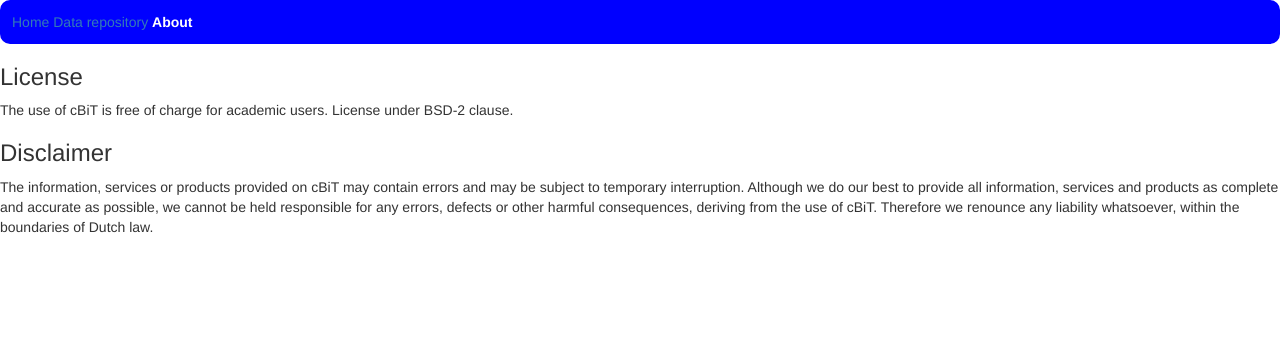
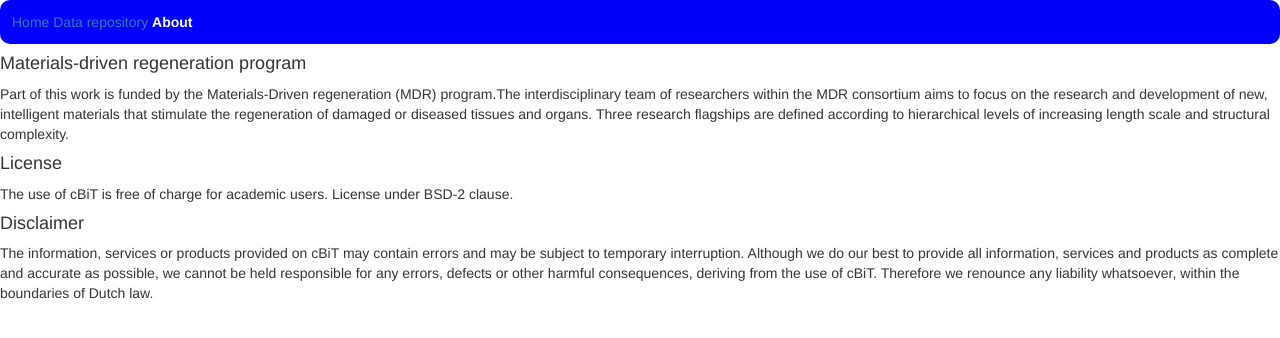
Before and after one commit to TJMKuijpers/BMA, a website: page index.html at #!/about in a window 1280 px wide. Drawn offline with nearby package versions, Linux system fonts and the light colour scheme; some packages are replaced by stand-ins of ours; files whose address does not match are found by name.

Commit message:
Add files via upload

```diff
--- a/js/templates/about.html
+++ b/js/templates/about.html
@@ -1,10 +1,11 @@
 <div>
-
-    <h3>License</h3>
+    <h4>Materials-driven regeneration program</h4>
+    <p>Part of this work is funded by the Materials-Driven regeneration (MDR) program.The interdisciplinary team of researchers within the MDR consortium aims to focus on the research and development of new, intelligent materials that stimulate the regeneration of damaged or diseased tissues and organs. Three research flagships are defined according to hierarchical levels of increasing length scale and structural complexity.</p>
+    <h4>License</h4>
     <p>
     The use of cBiT is free of charge for academic users. License under BSD-2 clause.
     </p>
-    <h3>Disclaimer</h3>
+    <h4>Disclaimer</h4>
     <p>
     The information, services or products provided on cBiT may contain errors and may be subject to temporary interruption. Although we do our best to provide all information, services and products as complete and accurate as possible, we cannot be held responsible for any errors, defects or other harmful consequences, deriving from the use of cBiT. Therefore we renounce any liability whatsoever, within the boundaries of Dutch law.
     </p>
```
